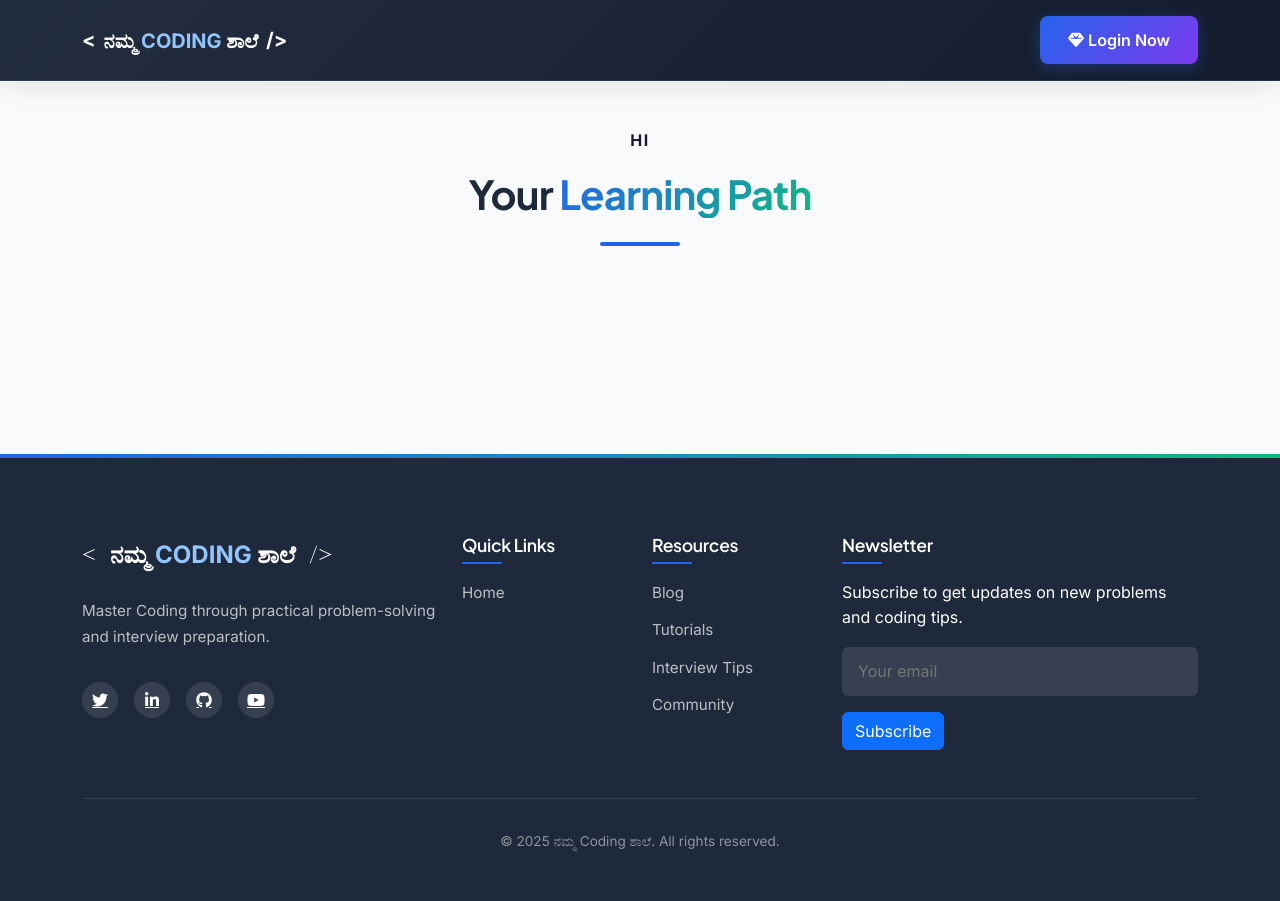
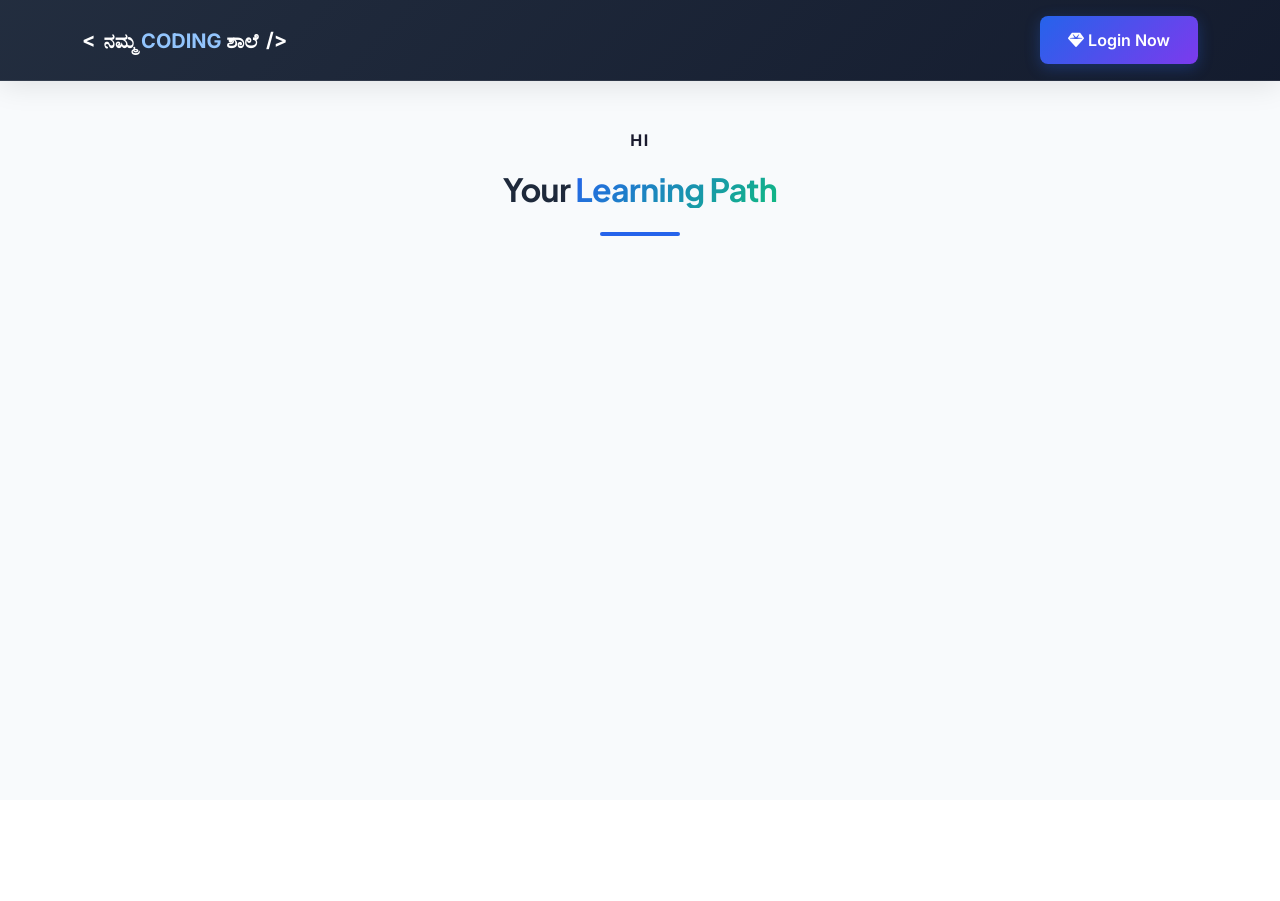
Before and after one commit to ravichandran202/Namma-Coding-Shaale-Django, a Django app: template templates/my_courses.html in a window 1280 px wide. After the commit the page ends 236 px from the top, so only its background shows below. Run offline with Django 4.2, Linux system fonts and the light colour scheme; the template is opened without the code that fills it, so the values that code supplies are empty; parts of the project's set-up code (start-up, migrations or seed data) failed here and were passed over.

Commit message:
improved index and my-course page

```diff
--- a/templates/my_courses.html
+++ b/templates/my_courses.html
@@ -184,10 +184,11 @@
     /* Section Styling */
     .section {
       padding: var(--section-padding);
+      padding-bottom: 1rem;
     }
 
     .section-title {
-      font-size: 2.5rem;
+      font-size: 2rem;
       margin-bottom: 3rem;
       text-align: center;
       position: relative;
@@ -451,132 +452,6 @@
       left: -50px;
     }
 
-    /* Footer */
-    .footer {
-      background-color: var(--dark);
-      color: white;
-      padding: 5rem 0 2rem;
-      position: relative;
-    }
-
-    .footer:before {
-      content: '';
-      position: absolute;
-      top: 0;
-      left: 0;
-      right: 0;
-      height: 4px;
-      background: linear-gradient(90deg, var(--primary), var(--secondary));
-    }
-
-    .footer-logo {
-      font-family: 'Playfair Display', serif;
-      font-weight: 700;
-      font-size: 1.5rem;
-      color: white;
-      display: flex;
-      align-items: center;
-      gap: 0.5rem;
-      margin-bottom: 1.5rem;
-    }
-
-    .footer-about {
-      color: rgba(255, 255, 255, 0.7);
-      line-height: 1.7;
-      font-size: 0.95rem;
-      margin-bottom: 2rem;
-    }
-
-    .footer-links {
-      list-style: none;
-      padding: 0;
-    }
-
-    .footer-links li {
-      margin-bottom: 0.75rem;
-    }
-
-    .footer-links a {
-      color: rgba(255, 255, 255, 0.7);
-      text-decoration: none;
-      transition: var(--transition);
-      font-size: 0.95rem;
-      display: inline-block;
-    }
-
-    .footer-links a:hover {
-      color: white;
-      transform: translateX(5px);
-    }
-
-    .footer-heading {
-      font-size: 1.1rem;
-      font-weight: 600;
-      margin-bottom: 1.5rem;
-      color: white;
-      position: relative;
-      display: inline-block;
-    }
-
-    .footer-heading:after {
-      content: '';
-      position: absolute;
-      bottom: -0.5rem;
-      left: 0;
-      width: 40px;
-      height: 2px;
-      background: var(--primary);
-    }
-
-    .footer-input {
-      background-color: rgba(255, 255, 255, 0.1);
-      border: none;
-      color: white;
-      padding: 0.75rem 1rem;
-      border-radius: 6px;
-      width: 100%;
-      margin-bottom: 1rem;
-      transition: var(--transition);
-    }
-
-    .footer-input:focus {
-      outline: none;
-      background-color: rgba(255, 255, 255, 0.15);
-      box-shadow: 0 0 0 2px var(--primary);
-    }
-
-    .social-links {
-      display: flex;
-      gap: 1rem;
-      margin-top: 1.5rem;
-    }
-
-    .social-links a {
-      color: white;
-      background-color: rgba(255, 255, 255, 0.1);
-      width: 36px;
-      height: 36px;
-      border-radius: 50%;
-      display: flex;
-      align-items: center;
-      justify-content: center;
-      transition: var(--transition);
-    }
-
-    .social-links a:hover {
-      background-color: var(--primary);
-      transform: translateY(-3px);
-    }
-
-    .copyright {
-      border-top: 1px solid rgba(255, 255, 255, 0.1);
-      padding-top: 2rem;
-      margin-top: 3rem;
-      color: rgba(255, 255, 255, 0.5);
-      font-size: 0.85rem;
-      text-align: center;
-    }
-
     .text-gradient {
       background: linear-gradient(135deg, var(--primary), var(--secondary));
       -webkit-background-clip: text;
@@ -629,6 +504,13 @@
       .course-card {
         width: 280px;
       }
+
+      .section-title{
+        font-size: 1.75 rem;
+      }
+      .navbar-brand{
+        font-size: 1rem;
+      }
     }
   </style>
 </head>
@@ -637,7 +519,7 @@
   <!-- Navigation -->
   <nav class="navbar navbar-expand-lg navbar-dark fixed-top">
     <div class="container">
-      <a class="navbar-brand" href="#">
+      <a class="navbar-brand" href="{% url 'home' %}">
         &lt; <span class="brand-text"> ನಮ್ಮ <span class="brand-highlight">CODING</span> ಶಾಲೆ</span> /&gt;
       </a>
       <button class="navbar-toggler" type="button" data-bs-toggle="collapse" data-bs-target="#navbarNav">
@@ -677,7 +559,7 @@
         <span class="text-uppercase text-primary fw-bold letter-spacing-3">
           <span style="color: #1a1a2e;"> Hi </span>  {{ request.user.first_name | upper }} {{ request.user.last_name | upper }}
         </span>
-        <h2 class="section-title mt-3">Your <span class="text-gradient">Learning Path</span></h2>
+        <h2 class="section-title mt-3" id="header">Your <span class="text-gradient">Learning Path</span></h2>
       </div>
 
       <div class="courses-scroller">
@@ -769,55 +651,6 @@
     </div>
   </section>
 
-  <!-- Footer -->
-  <footer class="footer">
-    <div class="container">
-      <div class="row">
-        <div class="col-lg-4 mb-5 mb-lg-0">
-          <div class="footer-logo">
-            <span>
-              &lt; <span class="brand-text"> ನಮ್ಮ <span class="brand-highlight">CODING</span> ಶಾಲೆ</span> /&gt;
-            </span>
-          </div>
-          <p class="footer-about">Master Coding through practical problem-solving and interview preparation.</p>
-          <div class="social-links">
-            <a href="#" aria-label="Twitter"><i class="fab fa-twitter"></i></a>
-            <a href="#" aria-label="LinkedIn"><i class="fab fa-linkedin-in"></i></a>
-            <a href="#" aria-label="GitHub"><i class="fab fa-github"></i></a>
-            <a href="#" aria-label="YouTube"><i class="fab fa-youtube"></i></a>
-          </div>
-        </div>
-        <div class="col-lg-2 col-md-6 mb-4 mb-md-0">
-          <h5 class="footer-heading">Quick Links</h5>
-          <ul class="footer-links">
-            <li><a href="#">Home</a></li>
-
-          </ul>
-        </div>
-        <div class="col-lg-2 col-md-6 mb-4 mb-md-0">
-          <h5 class="footer-heading">Resources</h5>
-          <ul class="footer-links">
-            <li><a href="#">Blog</a></li>
-            <li><a href="#">Tutorials</a></li>
-            <li><a href="#">Interview Tips</a></li>
-            <li><a href="#">Community</a></li>
-          </ul>
-        </div>
-        <div class="col-lg-4">
-          <h5 class="footer-heading">Newsletter</h5>
-          <p class="footer-newsletter">Subscribe to get updates on new problems and coding tips.</p>
-          <form>
-            <input type="email" class="footer-input" placeholder="Your email" aria-label="Email for newsletter">
-            <button class="btn btn-primary footer-btn" type="button">Subscribe</button>
-          </form>
-        </div>
-      </div>
-      <div class="copyright">
-        <p>&copy; 2025 ನಮ್ಮ Coding ಶಾಲೆ. All rights reserved.</p>
-      </div>
-    </div>
-  </footer>
-
   <!-- Bootstrap JS Bundle with Popper -->
   <script src="https://cdn.jsdelivr.net/npm/bootstrap@5.3.0/dist/js/bootstrap.bundle.min.js"></script>
   <script>
```
Also changed, not shown: templates/index.html (+27 -2 lines).
